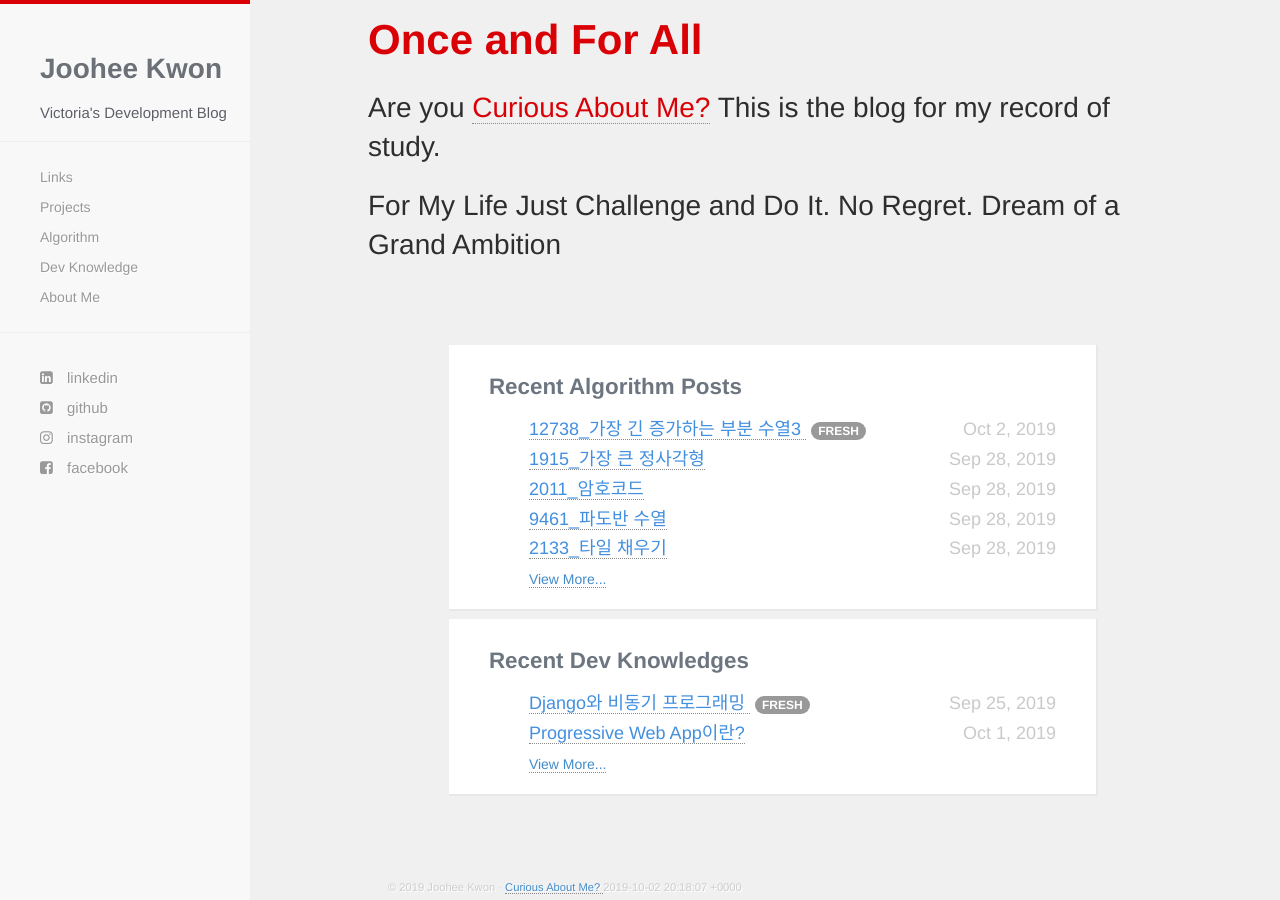
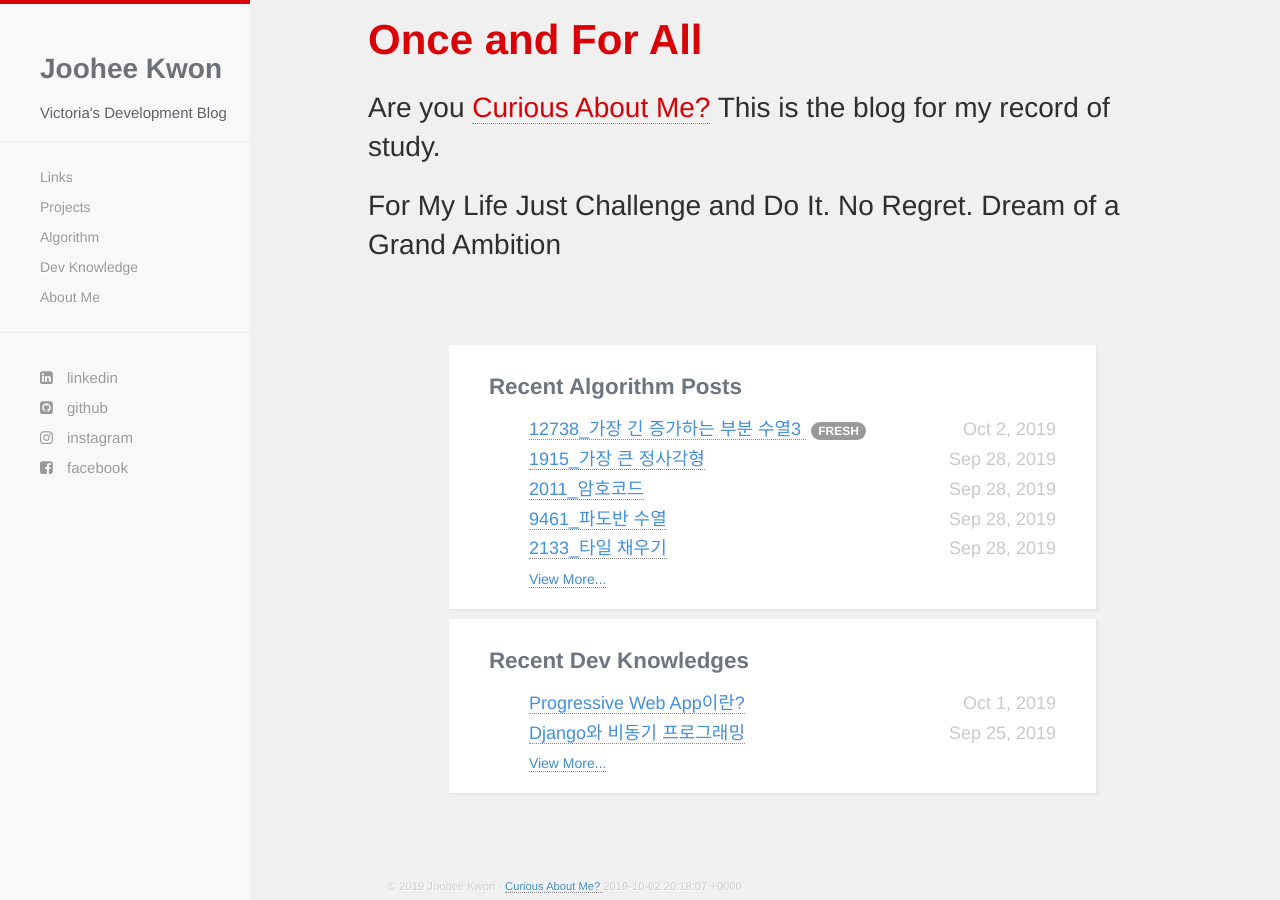
Before and after one commit to victoriagjh/victoriagjh.github.io, a Jekyll site: the page built from index.html, in a window 1280 px wide and 900 px high, scrolled down 776 px. Built offline with Jekyll 4.4.1, drawn with Linux system fonts in a browser that asks for light colours; nearby versions of some CDN libraries.

Commit message:
Update index.html

```diff
--- a/index.html
+++ b/index.html
@@ -41,7 +41,7 @@ title: Herring Cove
 {% if site.developKnowledge != empty %}
 <div class="recent-posts">
   <h1>Recent Dev Knowledges</h1>
-  {% for page in site.pages limit: 5 reversed %}
+  {% for page in site.pages reversed limit: 5%}
   {% if page.categories contains 'devKnowledge'%}
     {% if forloop.first %}
       {% assign add_class = 'most-recent' %}
```
